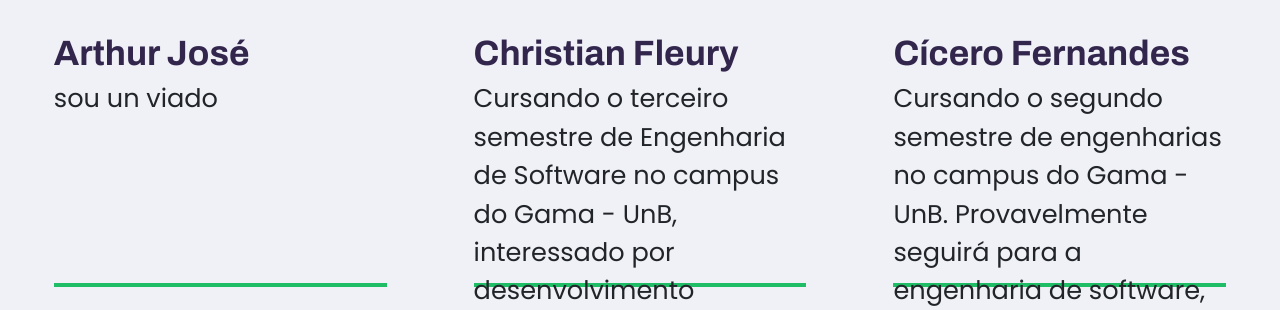
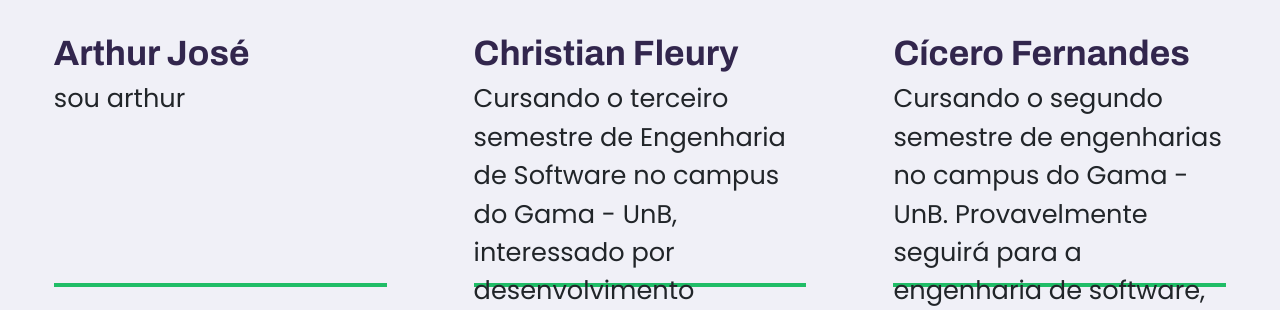
Before and after one commit to chfleury/Pyvest, a Django app: page /sobre in a window 1280 px wide. Shown: the part 823-1133 px from the top of the page. Run offline with Django 3.2, Linux system fonts and the light colour scheme; some libraries are stand-ins or nearby versions.

Commit message:
ajustes pagina sobre nos

```diff
--- a/src/templates/sobre.html
+++ b/src/templates/sobre.html
@@ -44,7 +44,7 @@
           <strong>Arthur José</strong>
 
           <p>
-            sou un viado
+            sou arthur
           </p>
         </div>
         <div class="integrante">
```
